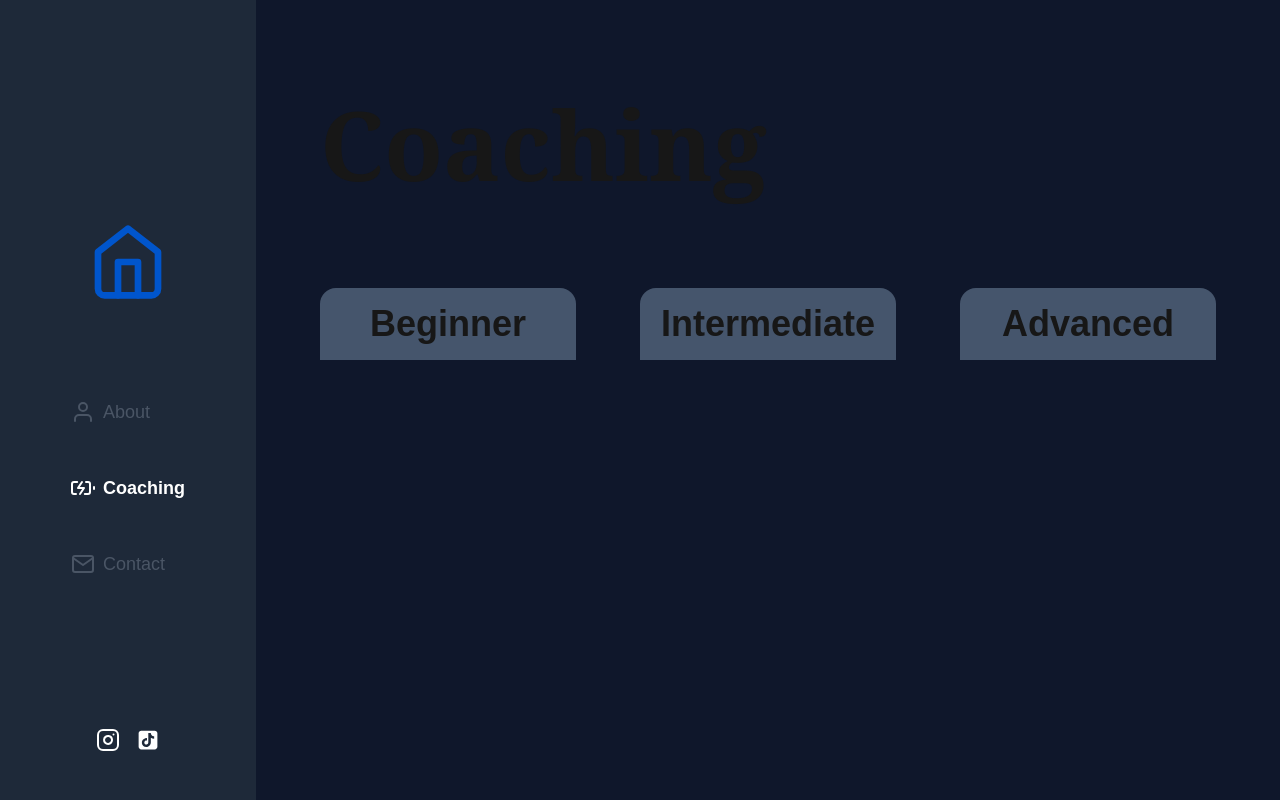
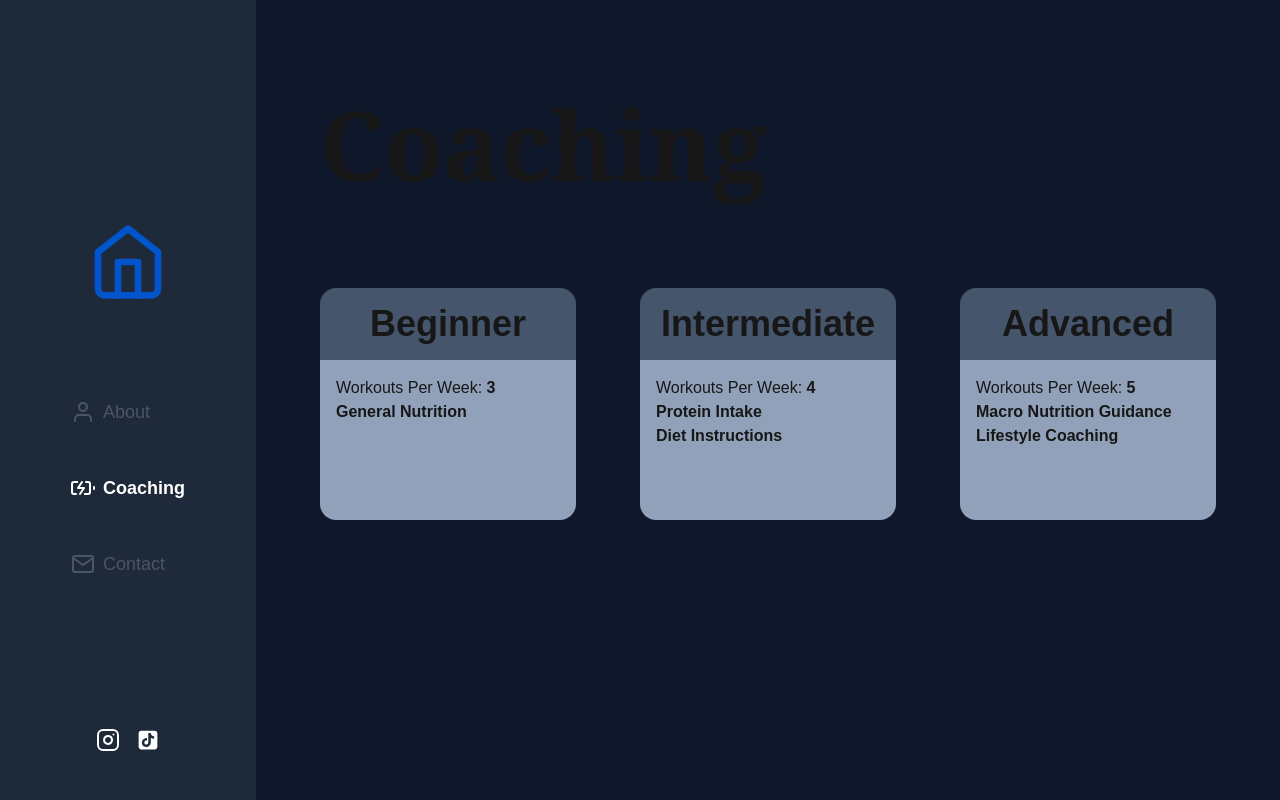
Before and after one commit to jgarcia4444/strong-af-fitness, a Next.js app: page /coaching in a window 1280 px wide. Built offline with nearby package versions, Linux system fonts and the light colour scheme.

Commit message:
Added in type for the card info props. Added basic layut and styling to present the different levels of coaching.

```diff
--- a/app/ui/coaching/coaching-offerengs.tsx
+++ b/app/ui/coaching/coaching-offerengs.tsx
@@ -3,13 +3,15 @@ import OfferingCard from "./offering-card"
 const CoachingOfferings = () => {
 
     const offeringCards = [
-        {level: "Beginner", workoutsPerWeek: 3, includedFeatures: []},
-        {level: "Intermediate", workoutsPerWeek: 4, includedfeatures: []},
-        {level: "Advanced", workoutsPerWeek: 5, includedFeatures: []}
+        {level: "Beginner", workoutsPerWeek: 3, includedFeatures: ["General Nutrition"]},
+        {level: "Intermediate", workoutsPerWeek: 4, includedFeatures: ["Protein Intake", "Diet Instructions"]},
+        {level: "Advanced", workoutsPerWeek: 5, includedFeatures: ["Macro Nutrition Guidance", "Lifestyle Coaching"]}
     ]
 
     const renderOffereingCards = () => {
-        return offeringCards.map((card, i) => <OfferingCard key={`${i}-${card.level}`} cardInfo={card} />)
+        return offeringCards.map((card, i) => {
+            return <OfferingCard key={`${i}-${card.level}`} cardInfo={card} />
+        })
     }
 
     return (
--- a/app/ui/coaching/offering-card.tsx
+++ b/app/ui/coaching/offering-card.tsx
@@ -1,13 +1,37 @@
+interface CardInfoProps {
+    level: string;
+    workoutsPerWeek: number;
+    includedFeatures: string[],
+  }
 
-const OfferingCard = ({cardInfo}) => {
+// const OfferingCard: React.FC<CardInfoProps> = ({level, workoutsPerWeek, includedFeatures }) => {
+const OfferingCard = (
+    props: {cardInfo: CardInfoProps}
+) => {
 
+    const {cardInfo} = props;
     const {level, workoutsPerWeek, includedFeatures} = cardInfo;
+
+    const renderFeatures = () => {
+        console.log("Included Features:", includedFeatures);
+        return includedFeatures.map((feature, i) => {
+            return <div key={`${i}-${feature}`} className="font-bold">{feature}</div>
+        })
+    }
 
     return (
         <div className="flex flex-col w-64">
             <div className="w-full py-4 bg-slate-600 rounded-t-2xl">
                 <p className="text-center text-4xl font-bold">{level}</p>
             </div>
+            <div className="w-full flex flex-col rounded-b-2xl bg-slate-400 h-40 p-4">
+                <div className="">
+                    Workouts Per Week: <span className="font-bold">{workoutsPerWeek}</span>
+                </div>
+                <div className="flex flex-col">
+                    {renderFeatures()}
+                </div>
+            </div>
         </div>
     )
 }
```
